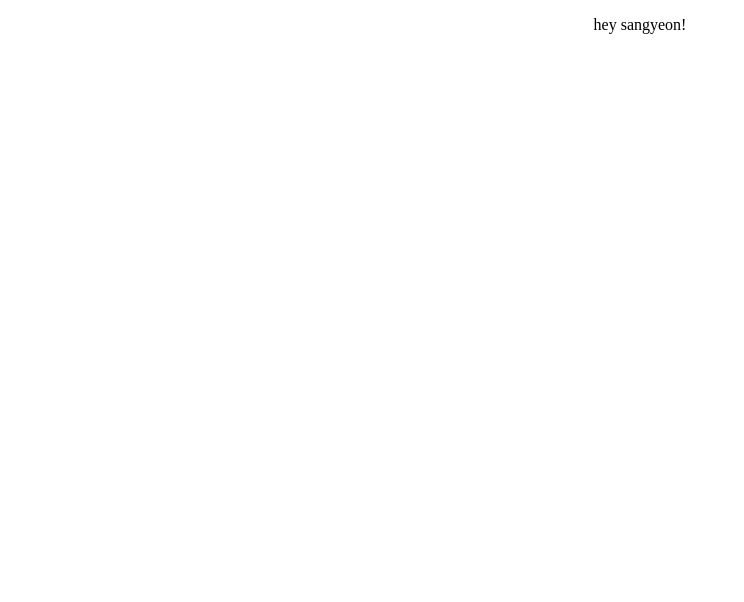
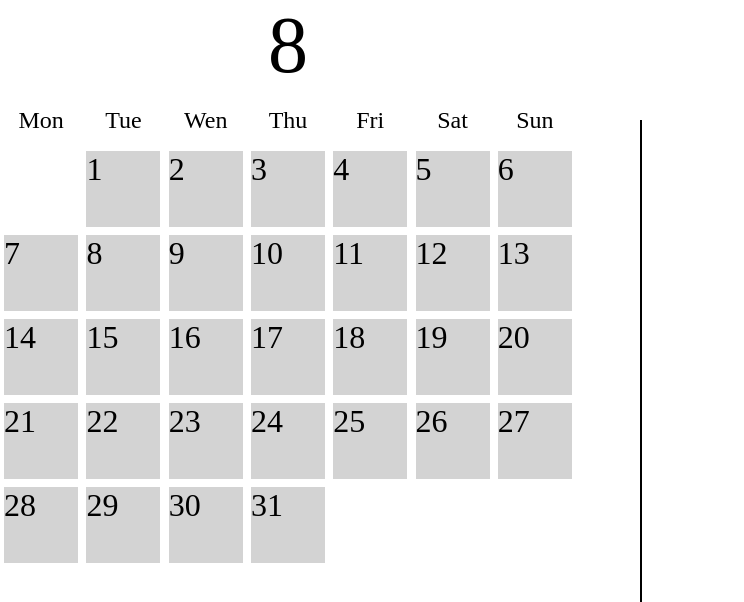
Before and after one commit to greyHairChooseLife/bulse2_frontend, a React (Create React App) app: page / in a window 1280 px wide. Shown: the top 602 px of the page, without its empty margins (0-744 px from the left). Built offline with nearby package versions, Linux system fonts and the light colour scheme.

Commit message:
달력 컴포넌트 기초 생성

```diff
--- a/src/App.css
+++ b/src/App.css
@@ -1,3 +1,14 @@
-.App {
-  text-align: center;
+body {
+	margin: 0;
 }
+
+.vertical {
+	position: absolute;
+	width: 2px;
+	height: 70vh;
+	background-color: black;
+}
+.vertical {
+	left: 50vw;
+	top: 15vh;
+}
--- a/src/App.tsx
+++ b/src/App.tsx
@@ -1,14 +1,12 @@
 import React from 'react';
+import { Calendar } from './component/Calendar';
 import './App.css';
 
 function App() {
   return (
     <div className="App">
-      <header className="App-header">
-        <p>
-			hey sangyeon!
-        </p>
-      </header>
+		<Calendar></Calendar>
+		<div className="vertical"></div>
     </div>
   );
 }
--- /dev/null
+++ b/src/component/Calendar.css
@@ -0,0 +1,37 @@
+.CalendarBox {
+	width: 45vw;
+	height: 70vh;
+}
+
+.CalendarDays {
+	width: 100%;
+	height: 90%;
+	font-size: 2rem;
+	display: inline-grid;
+	grid-template-columns: repeat(7, 1fr);
+	grid-template-rows: repeat(6, 1fr);
+}
+
+.EachDay {
+	width: 90%;
+	height: 90%;
+	background-color: lightgray;
+	position: relative;
+	top: 5%;
+	left: 5%;
+}
+
+.MonthName {
+	font-size: 5rem;
+	text-align: center;
+	margin-bottom: 2vh;
+}
+
+.DayName {
+	font-size: 1.5rem;
+	display: grid;
+	grid-template-columns: repeat(7, 1fr);
+	text-align: center;
+	width: 100%;
+	height: 5vh;
+}
--- /dev/null
+++ b/src/component/Calendar.tsx
@@ -0,0 +1,36 @@
+import React from 'react';
+import './Calendar.css';
+
+
+export const Calendar = () => {
+
+	const today = new Date();
+
+	const calendarHead =
+		<div>
+			<div className="MonthName">{today.getMonth()+1}</div>
+			<div className="DayName"><span>Mon</span><span>Tue</span><span>Wen</span><span>Thu</span><span>Fri</span><span>Sat</span><span>Sun</span></div>
+		</div>
+
+	const days = [];
+
+	const firstOf = new Date(today.getFullYear(), today.getMonth(), 1);
+	const lastDate = new Date(today.getFullYear(), today.getMonth()+1, 0); 		//이달의 마지막 날
+	const skippingCount = firstOf.getDay();		//건너뛰어야 할 날(요일) 개수
+
+	for(var j=0; j<skippingCount; j++){
+		days.push(<div className="SkippingDays"></div>)
+	}
+	for(var i=0; i<lastDate.getDate(); i++){
+		days.push(<div className="EachDay">{i+1}</div>);
+	}
+
+	return (
+		<div className="CalendarBox">
+			{calendarHead}
+			<div className="CalendarDays">
+				{days}
+			</div>
+		</div>
+	);
+}
```
